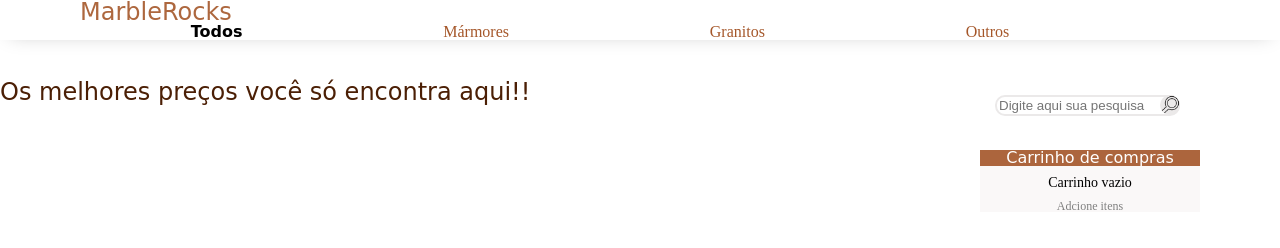
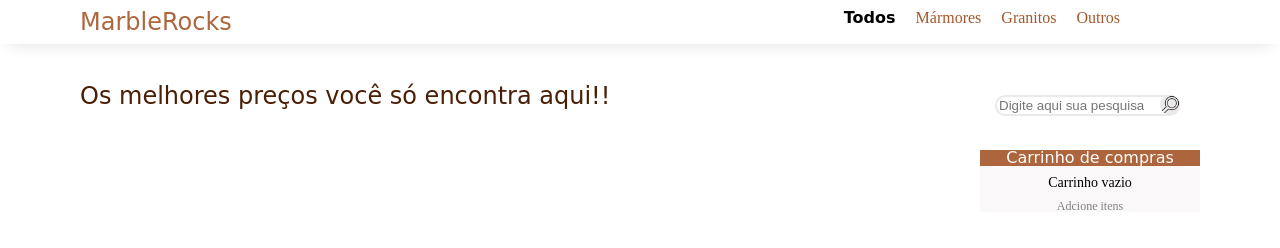
Before and after one commit to Rafanfos/ecommerce-marmoraria, a website with bundled scripts: page index.html in a window 1280 px wide. Built offline with nearby package versions, Linux system fonts and the light colour scheme; files whose address does not match are found by name; a web font is replaced by a local one.

Commit message:
fix: fix click when click in all category and improve styles of header and main

```diff
--- a/src/css/style.css
+++ b/src/css/style.css
@@ -6,24 +6,18 @@ body {
   flex-direction: column;
   justify-content: flex-start;
   gap: 40px;
-}
 
   header {
     top: 0px;
     display: flex;
     justify-content: space-between;
-  padding: 10px;
     box-shadow: 0px 4px 20px -10px rgba(0, 0, 0, 0.25);
-}
+    padding: 10px 80px;
 
-header h2 {
-  margin-left: 80px;
+    h2 {
       font-family: "Rubik Moonrocks", cursive;
       color: rgba(165, 87, 42, 0.904);
       font-size: 24px;
-}
-
-header h2:hover {
       cursor: pointer;
     }
 
@@ -31,15 +25,20 @@ header h2:hover {
       color: rgb(165, 87, 42);
       margin-right: 80px;
       display: flex;
-  justify-content: space-evenly;
-  gap: 10px;
-}
+      justify-content: space-between;
+      gap: 20px;
 
-.categories h3:hover {
-  font-weight: bold;
+      :hover {
         color: rgb(68, 28, 5);
         cursor: pointer;
         transition: 0.8s;
+      }
+    }
+  }
+
+  main {
+    padding: 0px 80px;
+  }
 }
 
 .principal {
--- a/src/js/categories.js
+++ b/src/js/categories.js
@@ -17,7 +17,7 @@ const initializeDOMElements = () => {
 const { allHtml, marblesHtml, granitesHtml, othersHtml } =
   initializeDOMElements();
 
-allHtml.addEventListener("click", () => setDinamicHTML());
+allHtml.addEventListener("click", () => setDinamicHTML("all"));
 marblesHtml.addEventListener("click", () =>
   setDinamicHTML("marbles", "Mármores")
 );
```
Lines whose indentation alone changed are shown as unchanged.
